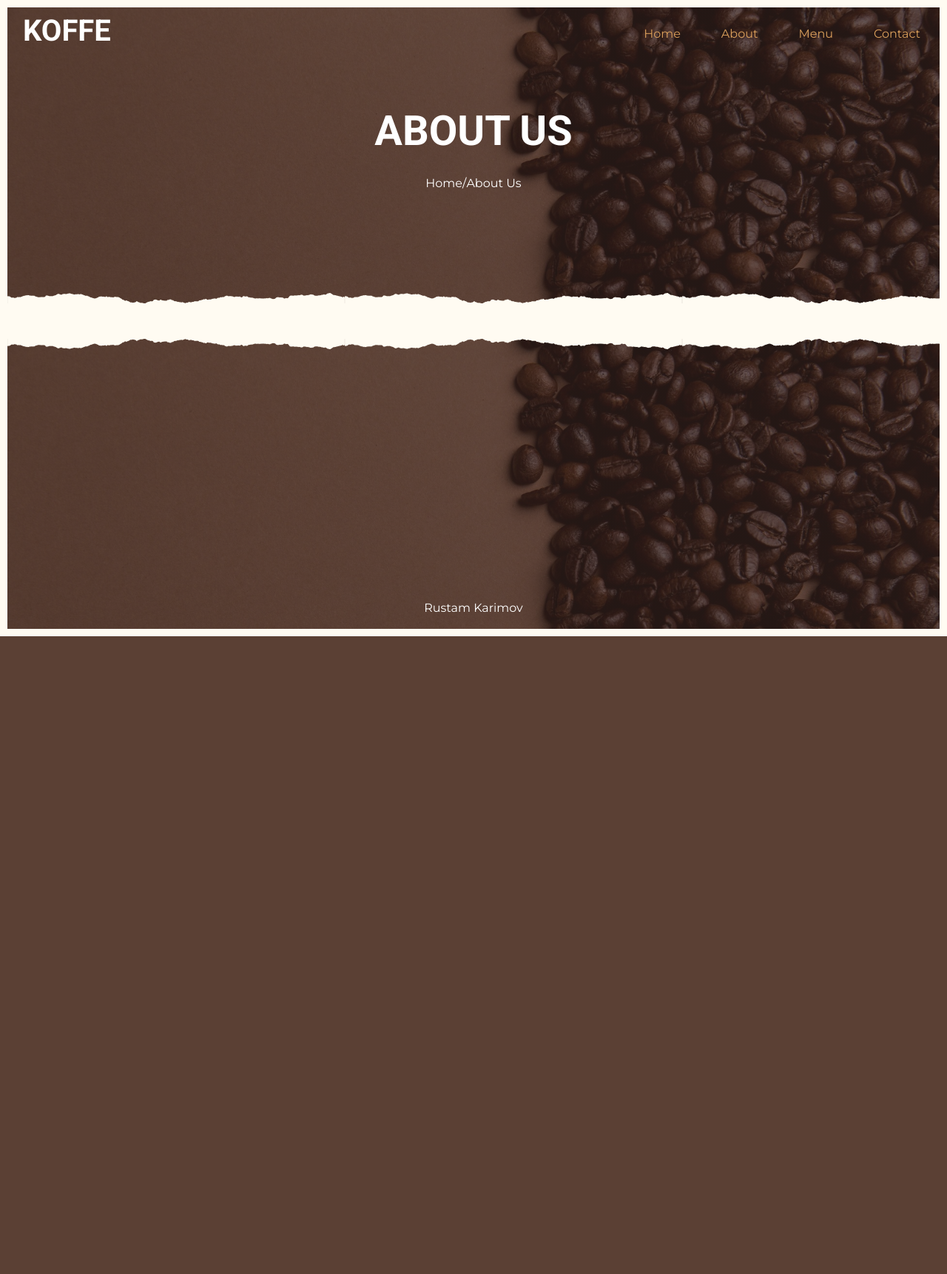
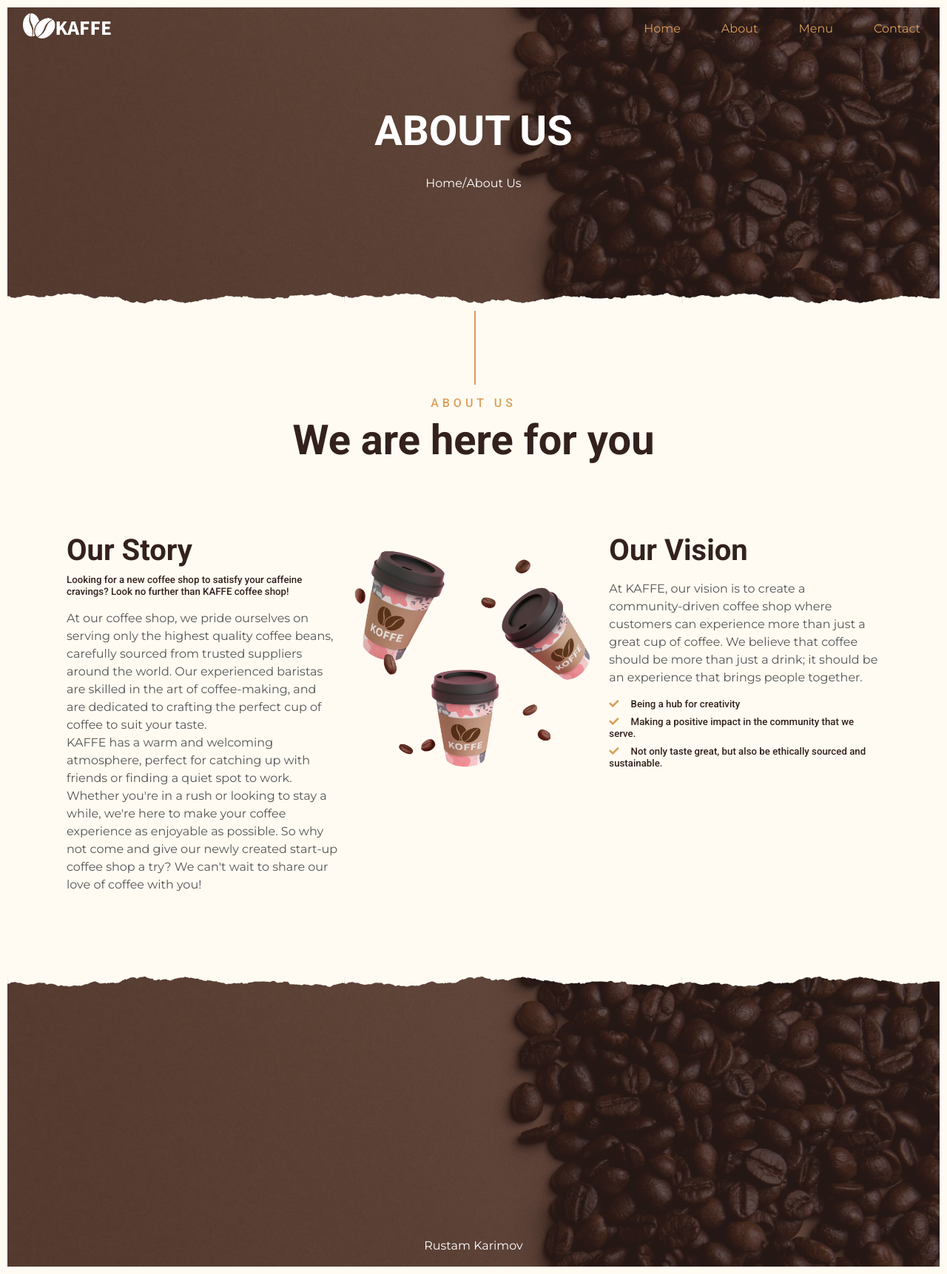
Before and after one commit to rustamPy/e-commerce-flask, a Flask app: page /about in a window 1280 px wide. Shown: the whole page at 74% size. Before the commit the page ends 860 px from the top, so only its background shows below. Run offline with Flask 2, Linux system fonts and the light colour scheme; some libraries are stand-ins or nearby versions.

Commit message:
Major updates to About section, changed the logo. Rebranding.

```diff
--- a/static/css/styles.css
+++ b/static/css/styles.css
@@ -76,17 +76,18 @@ h1, h2, h3, h4, h5, h6 {
 }
 
 .container,
-.container-fluid,
-.container-sm,
-.container-md,
-.container-lg,
-.container-xl {
+.container-fluid {
     width: 100%;
     padding-right: 15px;
     padding-left: 15px;
     margin-right: auto;
     margin-left: auto;
 
+
+}
+
+.container {
+    max-width: 1100px;
 }
 
 .container-fluid.nav-bar, .nav-bar.container-sm, .nav-bar.container-md, .nav-bar.container-lg, .nav-bar.container-xl {
@@ -184,6 +185,69 @@ article, aside, figcaption, figure, footer, header, hgroup, main, nav, section {
     display: inline-flex !important;
 }
 
+.logo {
+    width: 120px;
+}
+
+
+/********** Middle - About - Styles ************/
+.section-title {
+    position: relative;
+    padding: 115px 0 35px 0;
+    text-align: center;
+}
+
+.section-title::after {
+    position: absolute;
+    content: "";
+    width: 2px;
+    height: 100px;
+    top: 0;
+    left: 50%;
+    margin-left: 1px;
+    background: #DA9F5B;
+}
+
+.text-primary {
+    color: #DA9F5B !important;
+}
+
+.row {
+    display: flex;
+    flex-wrap: wrap;
+    margin-right: -15px;
+    margin-left: -15px;
+}
+
+.pile {
+    padding-bottom: 3rem !important;
+    padding-top: 3rem !important;
+    flex: 0 0 33.33333%;
+    max-width: 33.33333%;
+}
+
+.pile .pic {
+    width: 150%;
+    margin-left: -120px;
+}
+
+.fa {
+    -moz-osx-font-smoothing: grayscale;
+    -webkit-font-smoothing: antialiased;
+    display: inline-block;
+    font-style: normal;
+    font-variant: normal;
+    text-rendering: auto;
+    line-height: 1;
+    font-family: "Font Awesome 5 Free";
+    font-weight: 900;
+}
+
+.bit_space {
+    margin-right: 1rem !important;
+
+}
+
 /********** Footer Styles ************/
 
 .footer_gen {
--- a/templates/about.html
+++ b/templates/about.html
@@ -12,3 +12,49 @@
     </div>
 </div>
 {% endblock %}
+
+{% block section %}
+<div>
+    <div class="container">
+        <div class="section-title">
+            <h4 class="text-primary" style="letter-spacing: 5px;">ABOUT US</h4>
+            <h1 class="display-4">We are here for you</h1>
+        </div>
+        <div class="row">
+            <div class="pile">
+                <h1>Our Story</h1>
+                <h5>Looking for a new coffee shop to satisfy your caffeine cravings? Look no further than KAFFE coffee
+                    shop!</h5>
+                <p>
+
+                    At our coffee shop, we pride ourselves on serving only the highest quality coffee beans, carefully
+                    sourced from trusted suppliers around the world. Our experienced baristas are skilled in the art of
+                    coffee-making, and are dedicated to crafting the perfect cup of coffee to suit your taste.
+                    <br> KAFFE has a warm and welcoming atmosphere, perfect for catching up with friends or finding a
+                    quiet spot to work. Whether you're in a rush or looking to stay a while, we're here to make your
+                    coffee experience as enjoyable as possible.
+
+                    So why not come and give our newly created start-up coffee shop a try? We can't wait to share our
+                    love of coffee with you!
+
+                </p>
+            </div>
+            <div class="pile" style="min-height: 500px;">
+                <img class="position-absolute w-100 h-100" src="static/img/mid-about.png"
+                     style="object-fit: cover;width: 150%;margin-left: -100px;">
+            </div>
+            <div class="pile">
+                <h1>Our Vision</h1>
+                <p>At KAFFE, our vision is to create a community-driven coffee shop where customers can experience more
+                    than just a great cup of coffee. We believe that coffee should be more than just a drink; it should
+                    be an experience that brings people together.</p>
+                <h5><i class="fa fa-check text-primary bit_space"></i>Being a hub for creativity</h5>
+                <h5><i class="fa fa-check text-primary bit_space"></i>Making a positive impact in the community
+                    that we serve.</h5>
+                <h5><i class="fa fa-check text-primary bit_space"></i>Not only taste
+                    great, but also be ethically sourced and sustainable.</h5>
+            </div>
+        </div>
+    </div>
+</div>
+{% endblock %}
--- a/templates/base.html
+++ b/templates/base.html
@@ -6,7 +6,7 @@
     <title>{% block title%} {% endblock %}</title>
     <link rel="preconnect" href="https://fonts.gstatic.com">
     <link href="https://fonts.googleapis.com/css2?family=Montserrat:wght@200;400&family=Roboto:wght@400;500;700&display=swap" rel="stylesheet">
-
+    <link href="https://cdnjs.cloudflare.com/ajax/libs/font-awesome/5.10.0/css/all.min.css" rel="stylesheet">
     {% include 'style_ref.html' %}
 
 
--- a/templates/top_nav_ref.html
+++ b/templates/top_nav_ref.html
@@ -1,7 +1,10 @@
 <div class="container-fluid nav-bar">
         <nav class="navbar">
             <a href="/">
-                <h1 class="m0 text-white">KOFFE</h1>
+                <div>
+                    <img  class="logo" src="static/img/white_logo.png">
+                </div>
+
             </a>
             <div>
                 <div class="navbar-nav">
```
Also changed, not shown: templates/index.html (+5 -2 lines), static/img/brown_logo.png (added), static/img/mid-about.png (added), static/img/white_logo.png (added).
